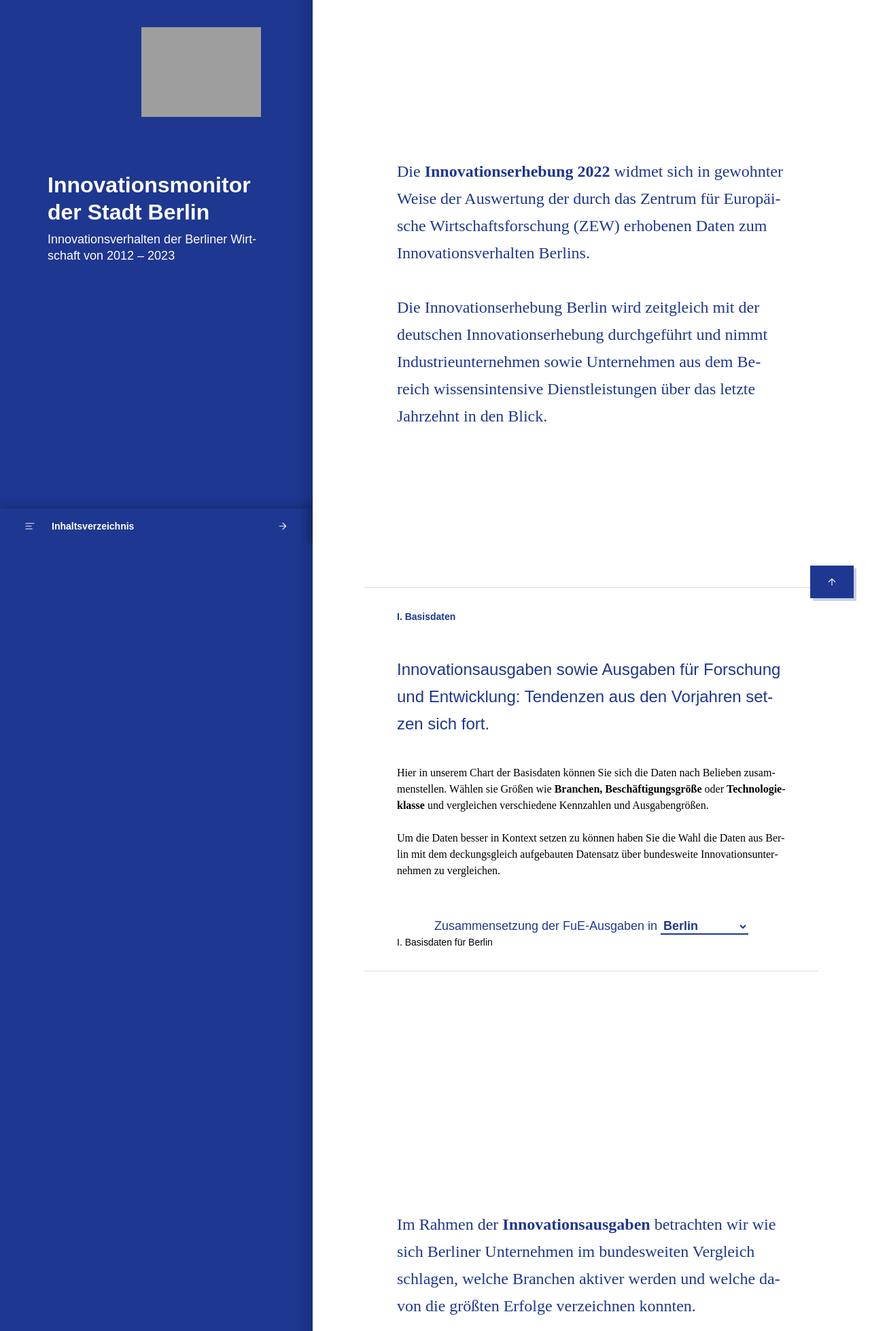
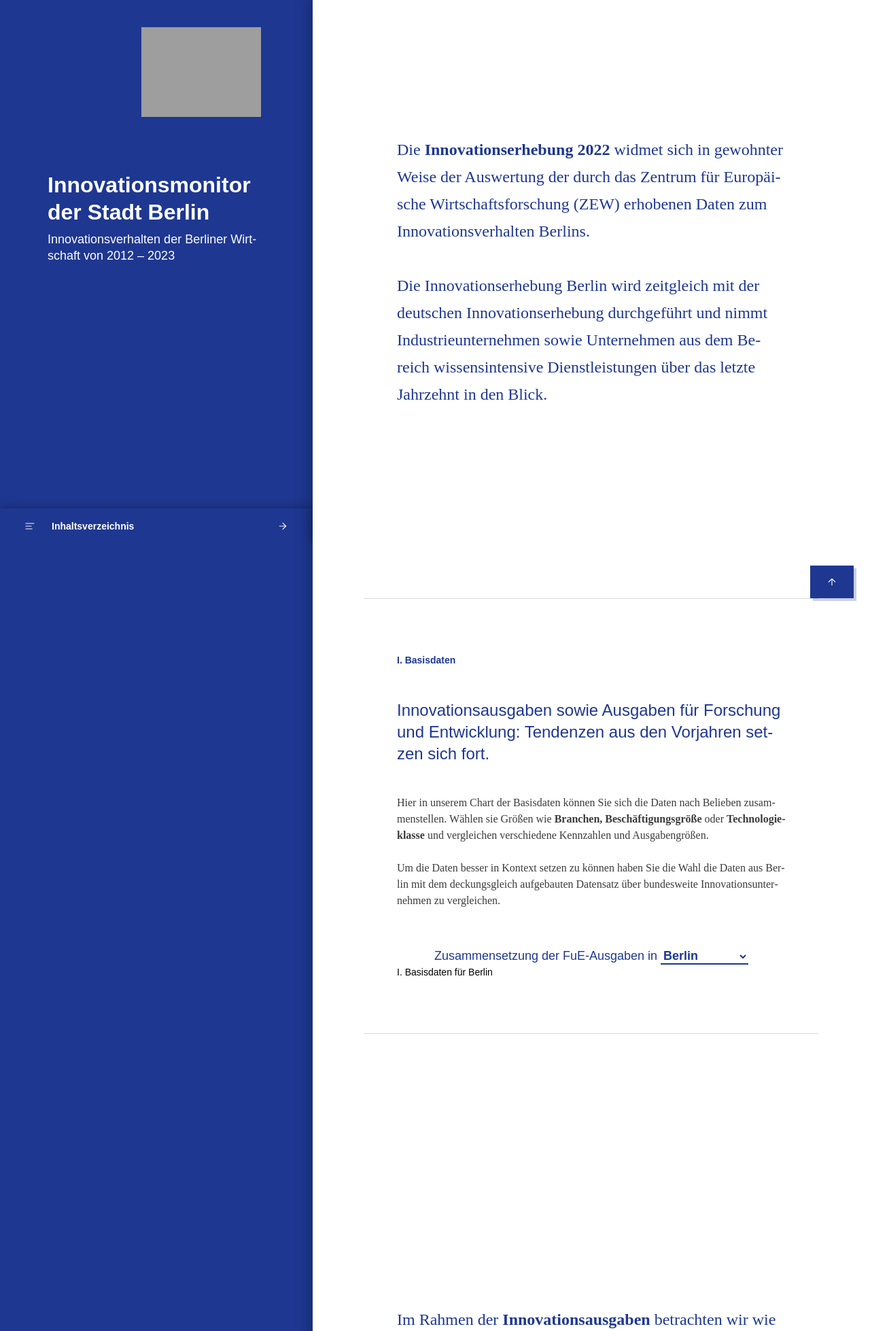
Before and after one commit to technologiestiftung/innovationserhebung, a FastAPI app: page / in a window 1280 px wide. Shown: the top 1958 px of the page at 68% size. Run offline with FastAPI, Linux system fonts and the light colour scheme; some web fonts are replaced; grey boxes are pictures that could not be loaded.

Commit message:
fix: adjust header styles, add line via hr and fix empty IDs

```diff
--- a/app/static/css/main.css
+++ b/app/static/css/main.css
@@ -592,6 +592,16 @@ video {
   margin-right: auto;
 }
 
+.my-8 {
+  margin-top: 2rem;
+  margin-bottom: 2rem;
+}
+
+.my-20 {
+  margin-top: 5rem;
+  margin-bottom: 5rem;
+}
+
 .mb-2 {
   margin-bottom: 0.5rem;
 }
@@ -618,6 +628,14 @@ video {
 
 .mt-3\/5 {
   margin-top: 60vh;
+}
+
+.mb-11 {
+  margin-bottom: 2.75rem;
+}
+
+.mb-12 {
+  margin-bottom: 3rem;
 }
 
 .block {
@@ -884,6 +902,11 @@ video {
   border-color: rgb(255 255 255 / var(--tw-border-opacity));
 }
 
+.border-corporate-gray-90 {
+  --tw-border-opacity: 1;
+  border-color: rgb(59 59 58 / var(--tw-border-opacity));
+}
+
 .\!bg-corporate-blue {
   --tw-bg-opacity: 1 !important;
   background-color: rgb(30 55 145 / var(--tw-bg-opacity)) !important;
@@ -973,10 +996,6 @@ video {
   padding-top: 2.5rem;
 }
 
-.pt-16 {
-  padding-top: 4rem;
-}
-
 .pt-4 {
   padding-top: 1rem;
 }
@@ -1057,6 +1076,11 @@ video {
 .text-white {
   --tw-text-opacity: 1;
   color: rgb(255 255 255 / var(--tw-text-opacity));
+}
+
+.text-corporate-gray-90 {
+  --tw-text-opacity: 1;
+  color: rgb(59 59 58 / var(--tw-text-opacity));
 }
 
 .\!shadow-none {
@@ -1215,10 +1239,6 @@ body {
   margin-top: 0px;
 }
 
-.first-of-type\:border-hidden:first-of-type {
-  border-style: hidden;
-}
-
 .hover\:bg-light-gray:hover {
   --tw-bg-opacity: 1;
   background-color: rgb(235 236 240 / var(--tw-bg-opacity));
--- a/app/templates/components/chart-toggle.html
+++ b/app/templates/components/chart-toggle.html
@@ -1,5 +1,5 @@
 <div>
-  <p class="font-source">{{ chart.description | safe }}</p>
+  <p class="font-source text-corporate-gray-90">{{ chart.description | safe }}</p>
   {% if chart.id %}
     {% if chart.toggleText %}
       <p class="text-corporate-blue text-center text-h2 mt-14">
--- a/app/templates/components/section.html
+++ b/app/templates/components/section.html
@@ -1,12 +1,16 @@
-<section class="py-8 desktop:px-12 border-t border-corporate-gray-20 first-of-type:border-hidden" id="{{ section.id }}">
+{% if section.id %}
+  <section class="desktop:px-12" id="{{ section.id }}">
+{% else %}
+  <section class="desktop:px-12">
+{% endif %}
   {% if section.type == "quote" %}
     {% include "components/quote-section.html" %}
   {% elif section.type == "chart" %}
   <div>
-    <h2 class="text-sm font-bold mt-0 mb-2 text-corporate-blue pb-10">
+    <h2 class="text-sm font-bold text-corporate-blue mt-0 mb-12">
       {{ section.title }}
     </h2>
-    <h3 class="text-corporate-blue text-2xl font-thin leading-10 pb-10">{{ section.disclaimer }}</h3>
+    <h3 class="text-corporate-blue text-2xl font-thin mb-11">{{ section.disclaimer }}</h3>
     <div class="flex flex-col gap-16">
       {% set charts = section.charts %}
       {% for chart in charts %}
--- a/app/templates/index.html
+++ b/app/templates/index.html
@@ -29,6 +29,9 @@
         {% for section in translations.get("sections", []) %}
           {% if section.type != "header" %}
             {% include "components/section.html" %}
+            {% if loop.last == false %}
+              <hr class="border-t border-corporate-gray-20 my-20" />
+            {% endif %}
           {% endif %}
         {% endfor %}
       </div>
--- a/tailwind.config.js
+++ b/tailwind.config.js
@@ -18,6 +18,7 @@ module.exports = {
         "corporate-blue": "#1E3791",
         "corporate-blue-light": "#495DA5",
         "corporate-gray-20": "#DADADA",
+        "corporate-gray-90": "#3B3B3A",
         "light-gray": "#EBECF0",
       },
       fontSize: {
```
